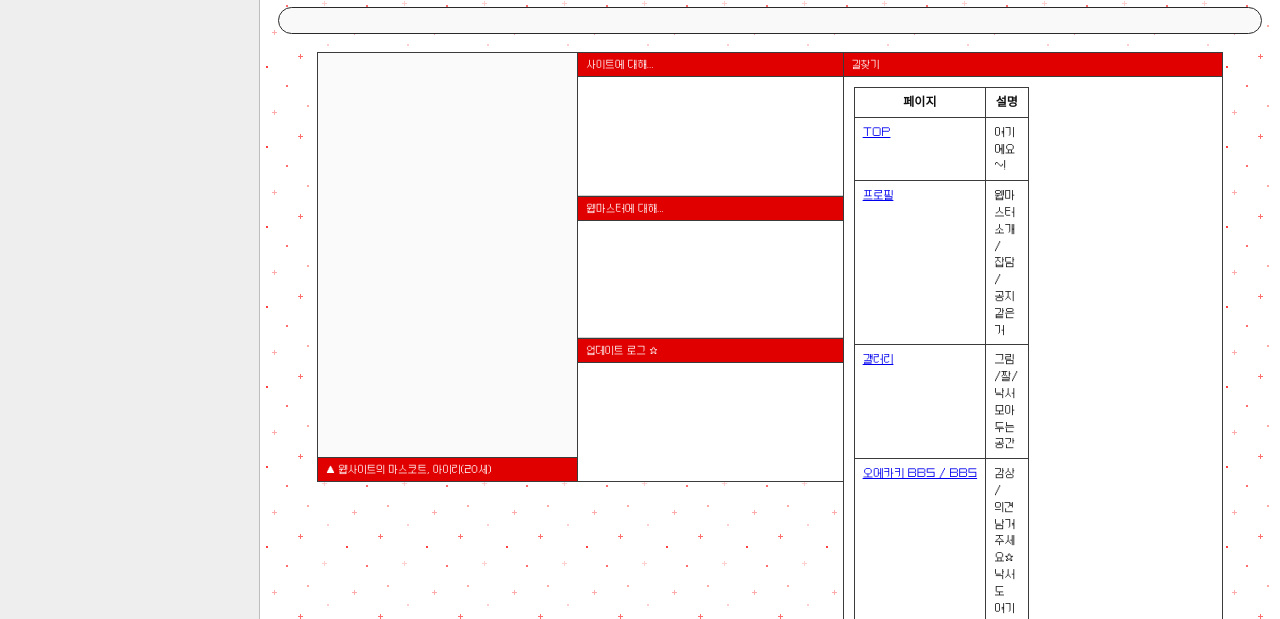
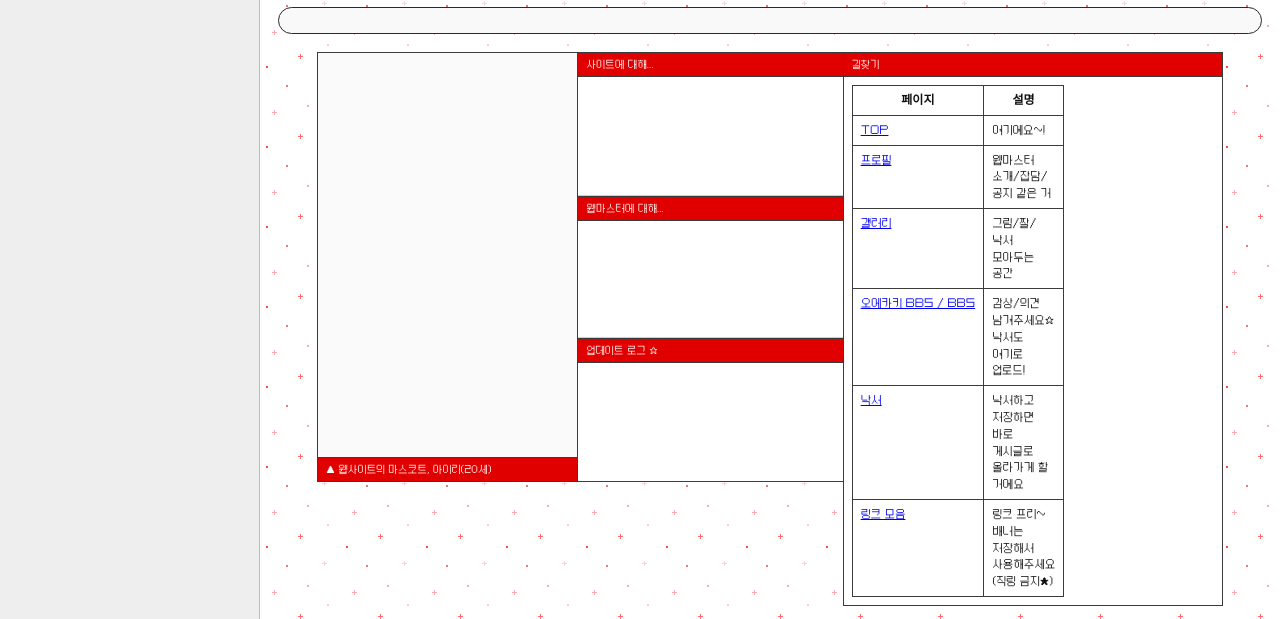
Before and after one commit to loveflesh/freshflesh, a plain HTML site: page index.html in a window 1280 px wide. Shown: the part 142-761 px from the top of the page. Drawn offline with Linux system fonts and the light colour scheme; files whose address does not match are found by name; a web font is replaced by a local one.

Commit message:
Update styles.css

```diff
--- a/styles.css
+++ b/styles.css
@@ -216,60 +216,49 @@ background: #e10000;
 
 /* 길찾기 패널 안쪽 */
 .pages-inner{
-  padding: 10px;
-  overflow: hidden;
+  padding: 8px;
 }
 
-/* 테이블 */
 .navtable{
   width: 100%;
   border-collapse: collapse;
-  table-layout: auto;     /* ✅ fixed 금지 */
+  table-layout: auto;      /* ✅ fixed 있으면 꼭 제거 */
   font-size: 12px;
 }
 
-/* 셀 기본 */
 .navtable th,
 .navtable td{
   border: 1px solid #3b3b3b;
   padding: 6px 8px;
   vertical-align: top;
-  background: rgba(255,255,255,0.85);
+  background: rgba(255,255,255,0.9);
   line-height: 1.4;
-  white-space: normal;    /* ✅ 줄바꿈은 정상 */
-  word-break: keep-all;   /* ✅ 한글은 단어 단위로 */
-  overflow-wrap: anywhere;/* ✅ 너무 긴 건 적당히 감싸기 */
+
+  /* ✅ 한글이 한 글자씩 떨어지는 거 방지 */
+  word-break: keep-all;
+  overflow-wrap: normal;
 }
 
-/* 헤더 */
 .navtable thead th{
+  background: #fff;
   font-family: "jd";
-  color: #111;
-  background: #fff;
 }
 
-/* 왼쪽(페이지) */
+/* ✅ 왼쪽 칸은 “최소한만” 차지하도록 */
 .navtable .nav-l{
-  width: 120px;          /* 패널이 좁으니 과하지 않게 */
-  white-space: nowrap;   /* ✅ 페이지명은 한 줄 유지 */
+  width: 92px;            /* ← 줄여서 설명칸 확보 */
+  white-space: nowrap;    /* 페이지명은 한 줄 */
 }
 
-/* 오른쪽(설명) */
+/* ✅ 설명칸은 넓게 + 자연 줄바꿈 */
 .navtable .nav-r{
-  width: auto;
+  white-space: normal;
 }
 
-/* 링크: 옛날 + 빨강 톤 맞추기 */
+/* 링크 옛날 느낌 */
 .navtable a{
   color: #0000ee;
   text-decoration: underline;
 }
+.navtable a:hover{ background: #ffd6d6; }
 .navtable a:visited{ color:#551a8b; }
-.navtable a:hover{
-  background: #ffd6d6;   /* ✅ 빨강 톤 hover */
-}
-
-/* 전체 테이블에 약간 레트로 빨강 포인트 */
-.navtable{
-  box-shadow: 0 0 0 1px #e10000 inset;
-}
```
